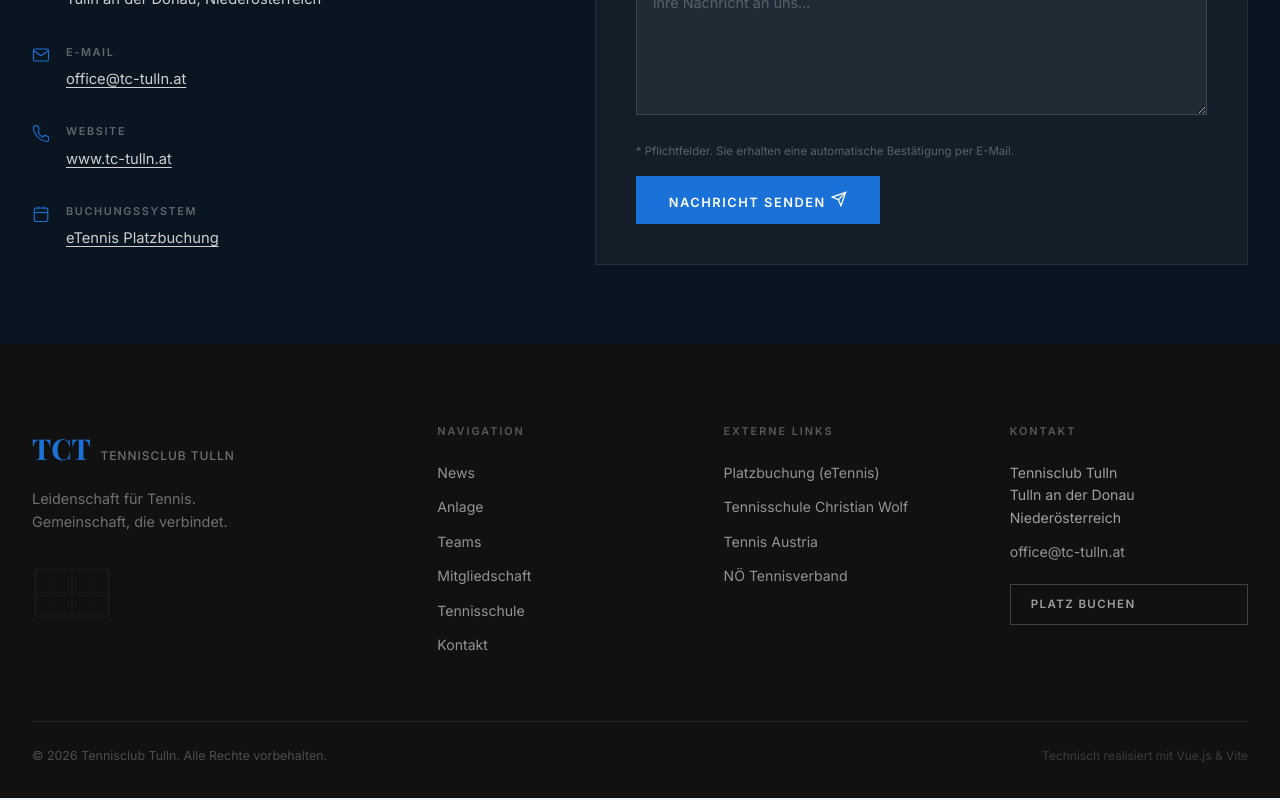
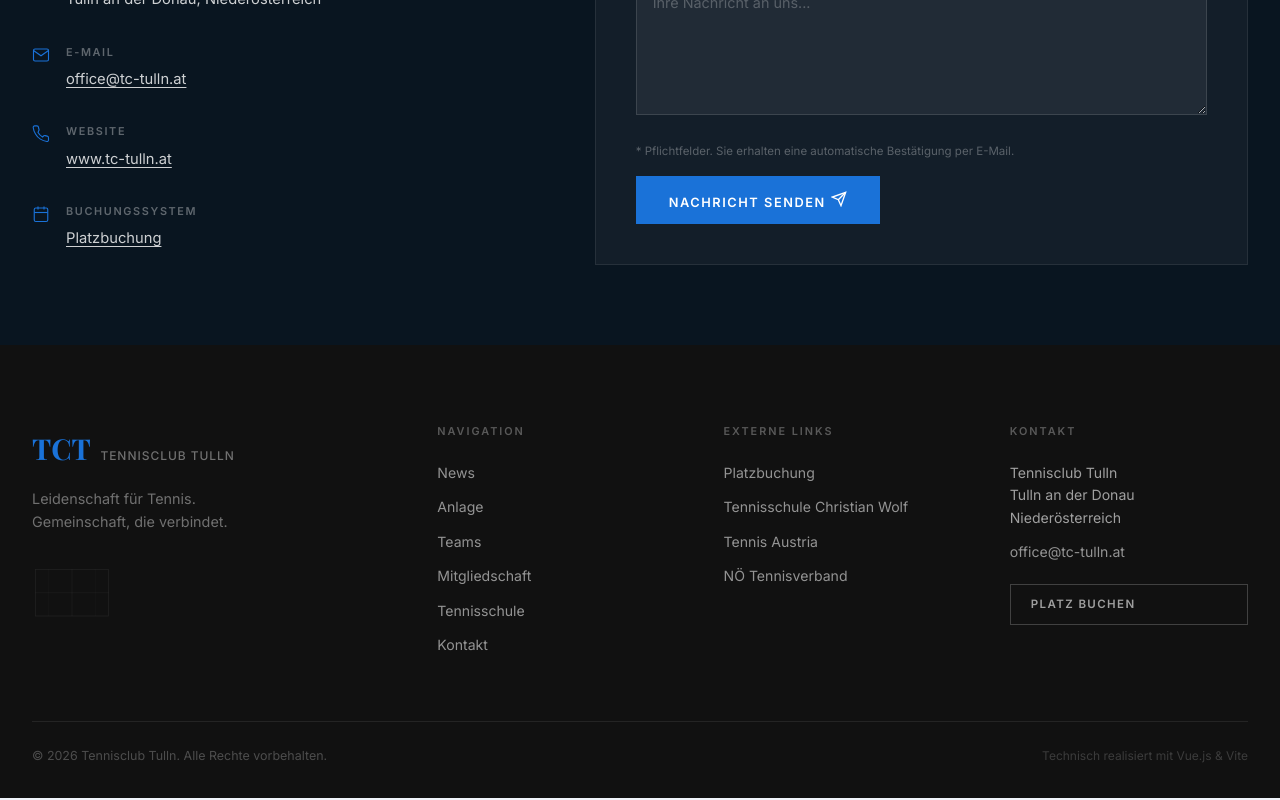
Before and after one commit to timharreither-cmyk/tct-prod, a Vue app: page /kontakt in a window 1280 px wide. Shown: the part 757-1557 px from the top of the page. Built offline with nearby package versions, Linux system fonts and the light colour scheme; no server answers; a web font is replaced by a local one.

Commit message:
Links Fixes

```diff
--- a/src/components/AppFooter.vue
+++ b/src/components/AppFooter.vue
@@ -10,7 +10,7 @@
 ]
 
 const externalLinks = [
-  { label: 'Platzbuchung (eTennis)', href: 'https://www.etennis.at/tc-tulln' },
+  { label: 'Platzbuchung', href: 'https://www.tc-tulln.at/reservierung' },
   { label: 'Tennisschule Christian Wolf', href: 'https://christianwolf.at' },
   { label: 'Tennis Austria', href: 'https://www.tennisaustria.at' },
   { label: 'NÖ Tennisverband', href: '#' },
@@ -69,7 +69,7 @@
           <div class="footer__contact">
             <p>Tennisclub Tulln<br>Tulln an der Donau<br>Niederösterreich</p>
             <a href="mailto:office@tc-tulln.at" class="footer__link footer__link--email">office@tc-tulln.at</a>
-            <a href="https://www.etennis.at/tc-tulln" target="_blank" rel="noopener" class="btn btn--outline footer__book-btn">
+            <a href="https://www.tc-tulln.at/reservierung" target="_blank" rel="noopener" class="btn btn--outline footer__book-btn">
               Platz buchen
             </a>
           </div>
--- a/src/components/AppNav.vue
+++ b/src/components/AppNav.vue
@@ -42,7 +42,7 @@
           {{ link.label }}
         </RouterLink>
         <a
-          href="https://www.etennis.at/tc-tulln"
+          href="https://www.tc-tulln.at/reservierung"
           target="_blank"
           rel="noopener"
           class="btn btn--primary nav__cta"
@@ -67,7 +67,7 @@
         {{ link.label }}
       </RouterLink>
       <a
-        href="https://www.etennis.at/tc-tulln"
+        href="https://www.tc-tulln.at/reservierung"
         target="_blank"
         rel="noopener"
         class="btn btn--primary"
--- a/src/components/ContactSection.vue
+++ b/src/components/ContactSection.vue
@@ -98,7 +98,7 @@
               <svg class="contact__icon" width="18" height="18" viewBox="0 0 24 24" fill="none" stroke="currentColor" stroke-width="1.5"><rect x="3" y="4" width="18" height="18" rx="2" ry="2"/><line x1="16" y1="2" x2="16" y2="6"/><line x1="8" y1="2" x2="8" y2="6"/><line x1="3" y1="10" x2="21" y2="10"/></svg>
               <div>
                 <span class="contact__detail-label">Buchungssystem</span>
-                <a href="https://www.etennis.at/tc-tulln" target="_blank" rel="noopener" class="contact__detail-value contact__link">eTennis Platzbuchung</a>
+                <a href="https://www.tc-tulln.at/reservierung" target="_blank" rel="noopener" class="contact__detail-value contact__link">Platzbuchung</a>
               </div>
             </div>
           </div>
--- a/src/components/HeroSection.vue
+++ b/src/components/HeroSection.vue
@@ -29,7 +29,7 @@
     line2: 'rotem Sand',
     body: 'Über 10 gepflegte Sandplätze – professionell saniert für die Saison 2026.',
     image: img1,
-    cta: { text: 'Platz buchen', href: 'https://www.etennis.at/tc-tulln', external: true },
+    cta: { text: 'Platz buchen', href: 'https://www.tc-tulln.at/reservierung', external: true },
   },
   {
     category: 'Anlage',
```
